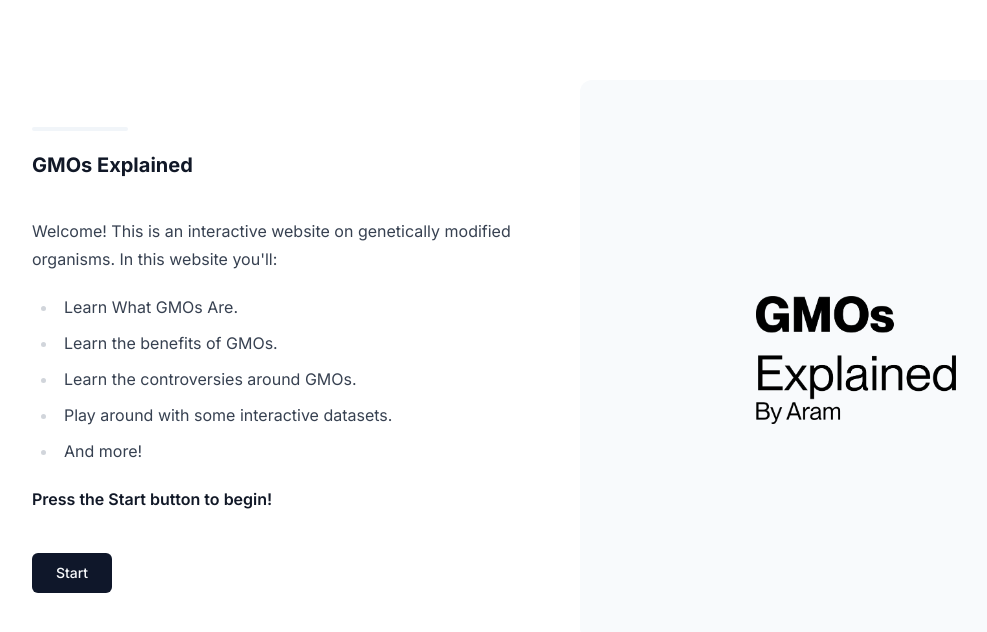
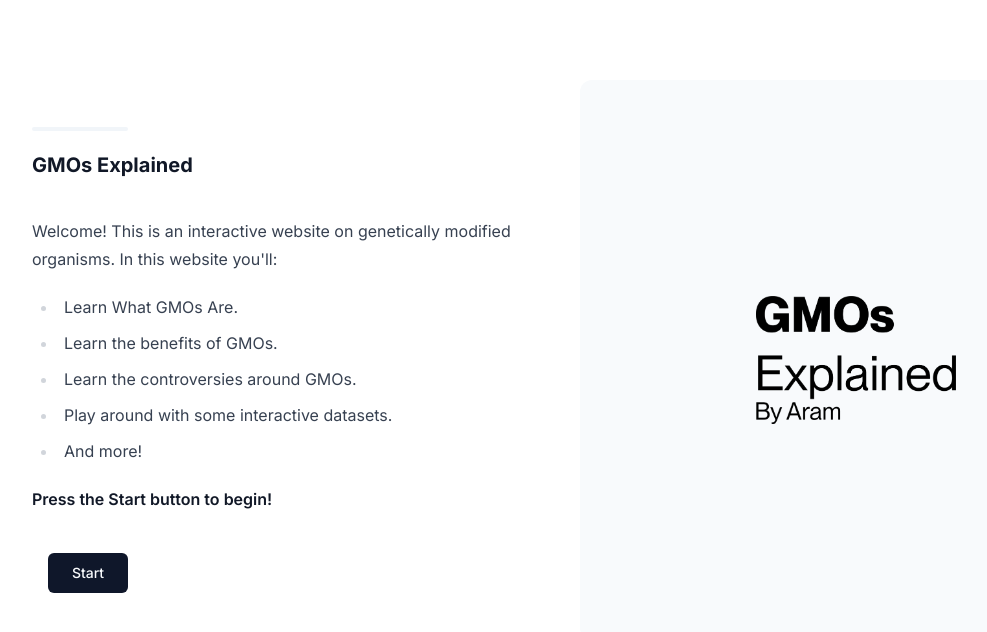
Before and after one commit to aramshiva/gmos, a Next.js app: page / in a window 1280 px wide. Shown: the top 632 px of the page, without its empty margins (68-1055 px from the left). Built offline with nearby package versions, Linux system fonts and the light colour scheme.

Commit message:
add back button
thanks to @Gitstar-OC for the idea!

Co-Authored-By: OC <oc@theme-verse.com>

```diff
--- a/app/page.tsx
+++ b/app/page.tsx
@@ -193,11 +193,19 @@ export default function Page() {
             <div className="pb-5">
               <Markdown>{slides[currentSlide].description}</Markdown>
             </div>
+            <div>
+            {currentSlide !== 0 ? (
+                <Button onClick={() => setCurrentSlide(prev => prev - 1)} className="w-20 bg-white text-slate-700 border border-slate-700 hover:bg-slate-300">
+                Back
+                </Button>
+            ) : null}
+            <span className="px-2"/>
             {currentSlide !== slides.length - 1 && (
               <Button onClick={nextSlide} className="w-20">
                 {currentSlide === 0 ? "Start" : "Next"}
               </Button>
             )}
+            </div>
           </div>
           <div className="flex-1 bg-slate-50 rounded-xl p-5 flex justify-center items-center">
             {slides[currentSlide].component}
```
